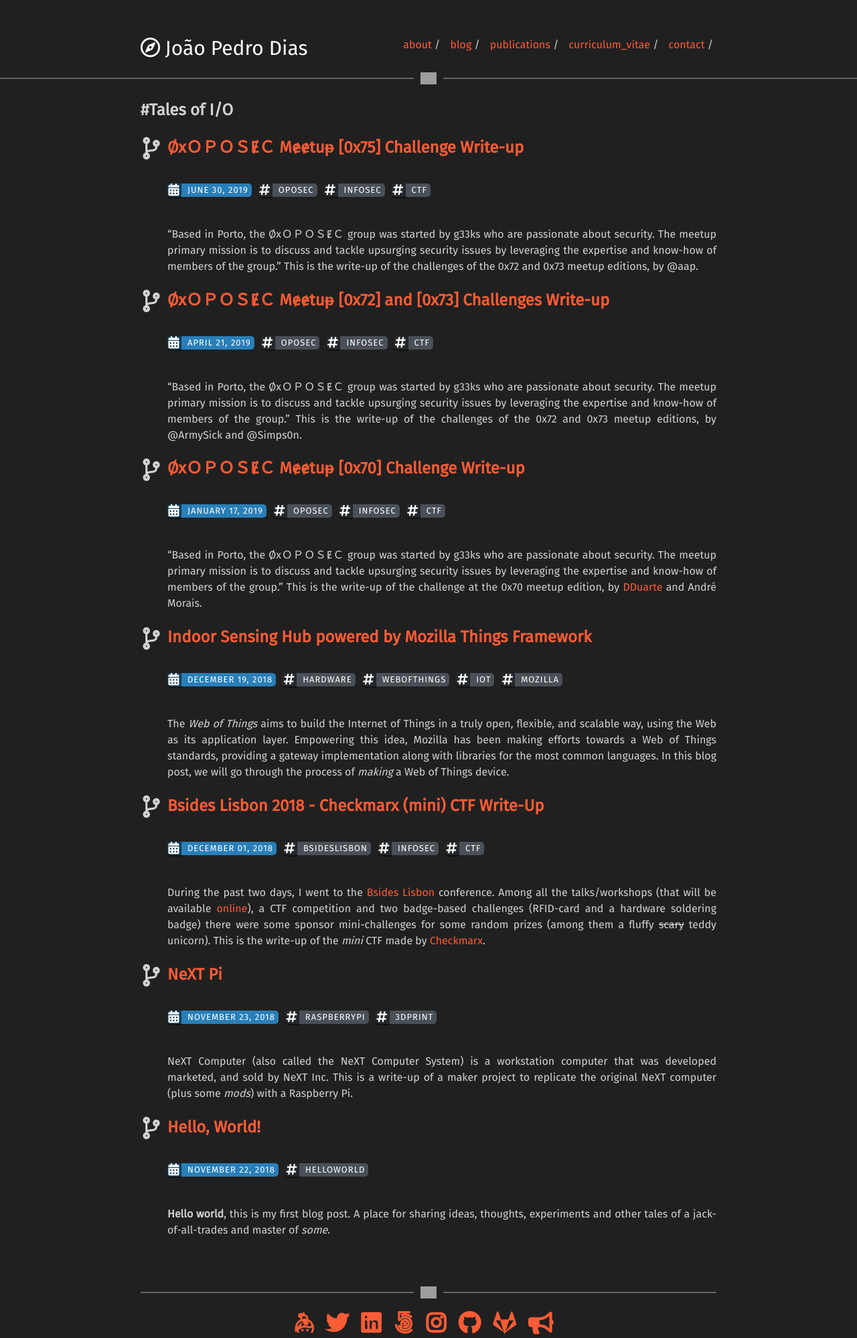
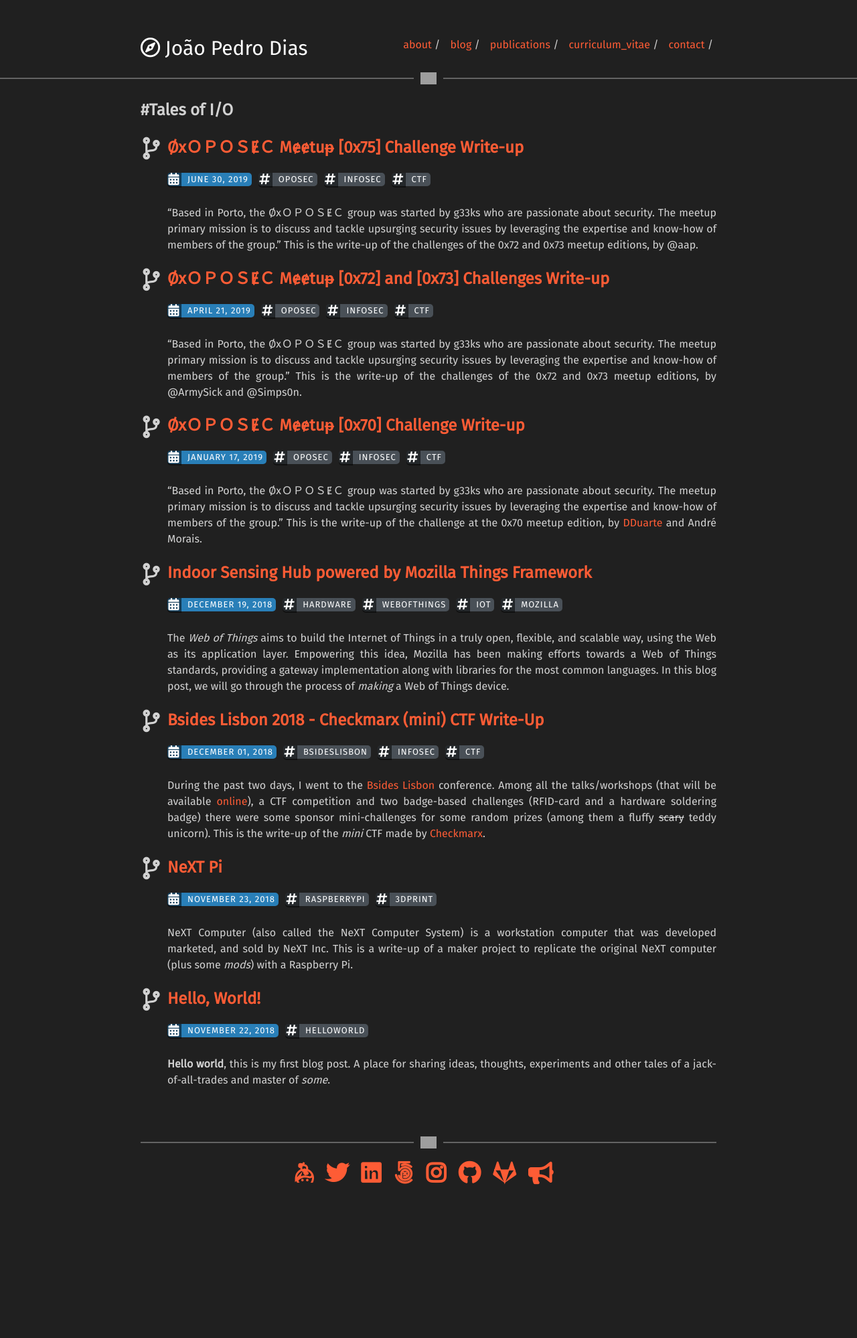
Before and after one commit to jpdias/jpdias.github.io, a Jekyll site: the page built from blog/index.html, in a window 1280 px wide. Shown: the whole page at 67% size. Built offline with Jekyll 4.4.1, drawn with Linux system fonts in a browser that asks for light colours; nearby versions of some CDN libraries; the list of posts is cut into pages by our own code; after the commit the page ends 1774 px from its top, so only the background shows below that; grey boxes are pictures that could not be loaded.

Commit message:
Update index.html

```diff
--- a/blog/index.html
+++ b/blog/index.html
@@ -14,9 +14,14 @@
           <span class="fa-li"><i class="fas fa-code-branch"></i></span>
           <a href="{{ post.url }}">{{ post.title }}</a>
       </h2>
-      <p class="tagline">
-        <span class="shield shield-blue"><span><i class="fas fa-calendar-alt"></i></span>{{ post.date | date: '%B %d, %Y' }}</span>
-        {% for tag in post.tags %}<span class="shield shield-grey"><span><i class="fas fa-hashtag"></i></span>{{tag}}</span>{% endfor %}</p><br>
+      <div class="tagline">
+        <span class="shield shield-blue"><span>
+        <i class="fas fa-calendar-alt"></i>
+        </span>{{ post.date | date: '%B %d, %Y' }}</span>
+        {% for tag in post.tags %}
+          <span class="shield shield-grey"><span><i class="fas fa-hashtag"></i></span>{{tag}}</span>
+        {% endfor %}
+      </div>
       {{ post.excerpt }}
     </li>
   {% endfor %}
```
